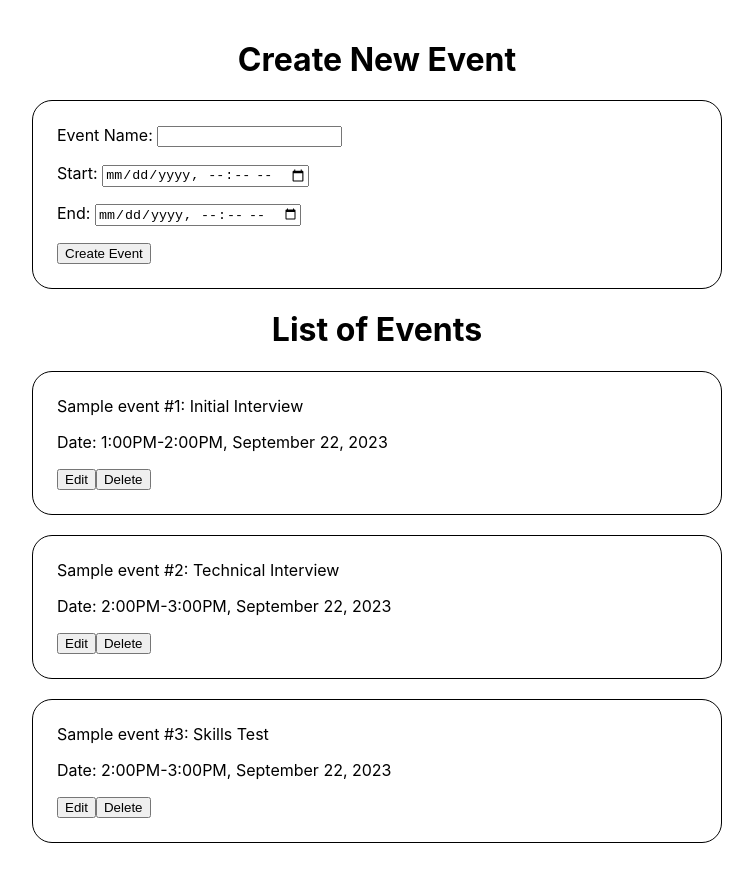
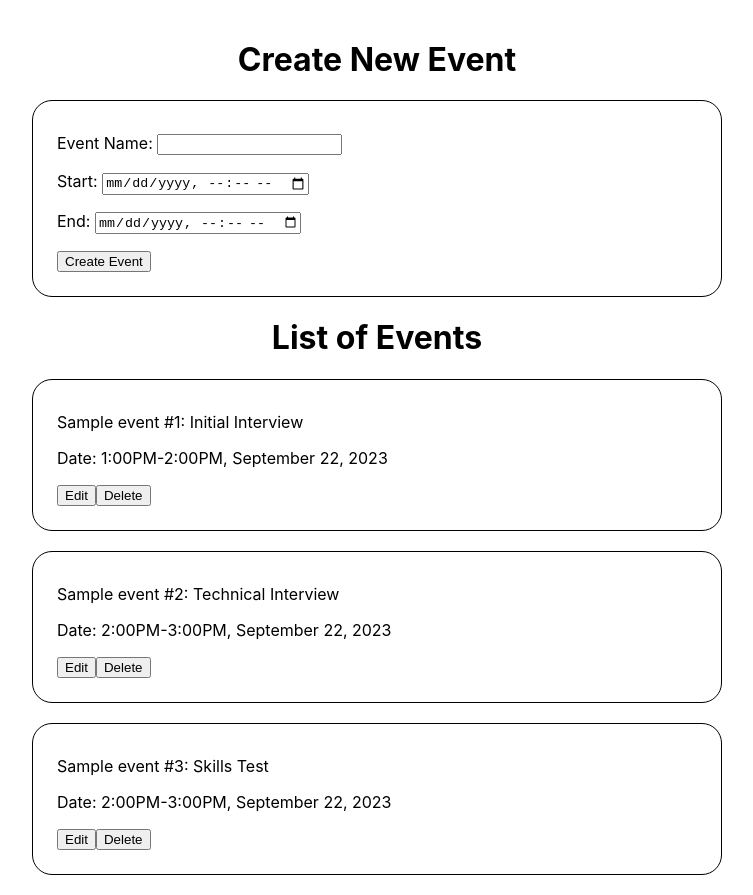
Before and after one commit to castilloglenn/events-app, a React (Create React App) app in the folder client/: page / in a window 1280 px wide. Shown: the whole page, without its empty margins (263-1016 px from the left). Before the commit the page ends 863 px from the top, so only its background shows below. Built offline with nearby package versions, Linux system fonts and the light colour scheme.

Commit message:
refactor: adjust padding

```diff
--- a/client/src/index.css
+++ b/client/src/index.css
@@ -24,7 +24,7 @@ code {
   border: 1px solid black;
   border-radius: 20px;
   padding: 1.5rem;
-  padding-top: 0.5rem;
+  padding-top: 1rem;
   margin: auto;
   margin-bottom: 2.5vh;
 }
```
